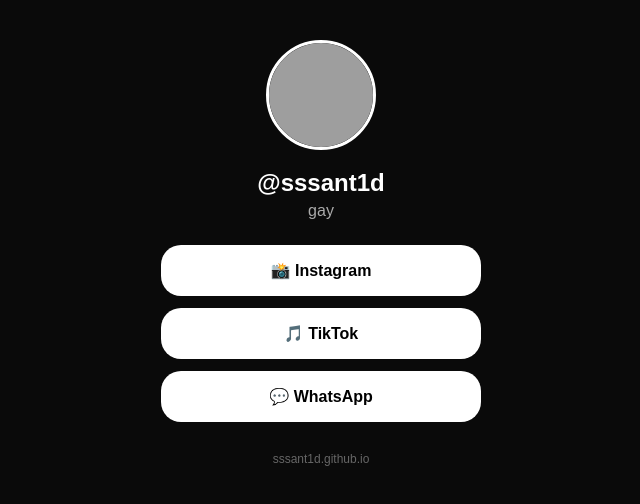
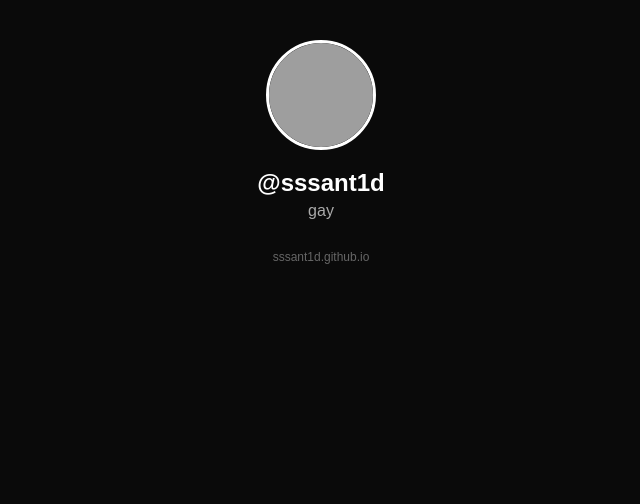
Before and after one commit to sssant1d/sssant1d.github.io, a plain HTML site: page index.html in a window 1280 px wide. Shown: the whole page, without its empty margins (319-959 px from the left). Drawn offline with Linux system fonts and the light colour scheme; grey boxes are pictures that could not be loaded.

Commit message:
Update index.html

```diff
--- a/index.html
+++ b/index.html
@@ -18,11 +18,7 @@ span{font-size:12px;color:#666;display:block;margin-top:30px}
 <body>
 <img class="perfil" src="https://github.com/sssant1d.png">
 <h1>@sssant1d</h1>
-<p>gay</p>
-
-<a class="boton" href="https://instagram.com/sssant1d">📸 Instagram</a>
-<a class="boton" href="https://tiktok.com/@sssant1d">🎵 TikTok</a>
-<a class="boton" href="https://wa.me/541100000000">💬 WhatsApp</a>
+<p> gay </p>
 
 <span>sssant1d.github.io</span>
 </body>
```
